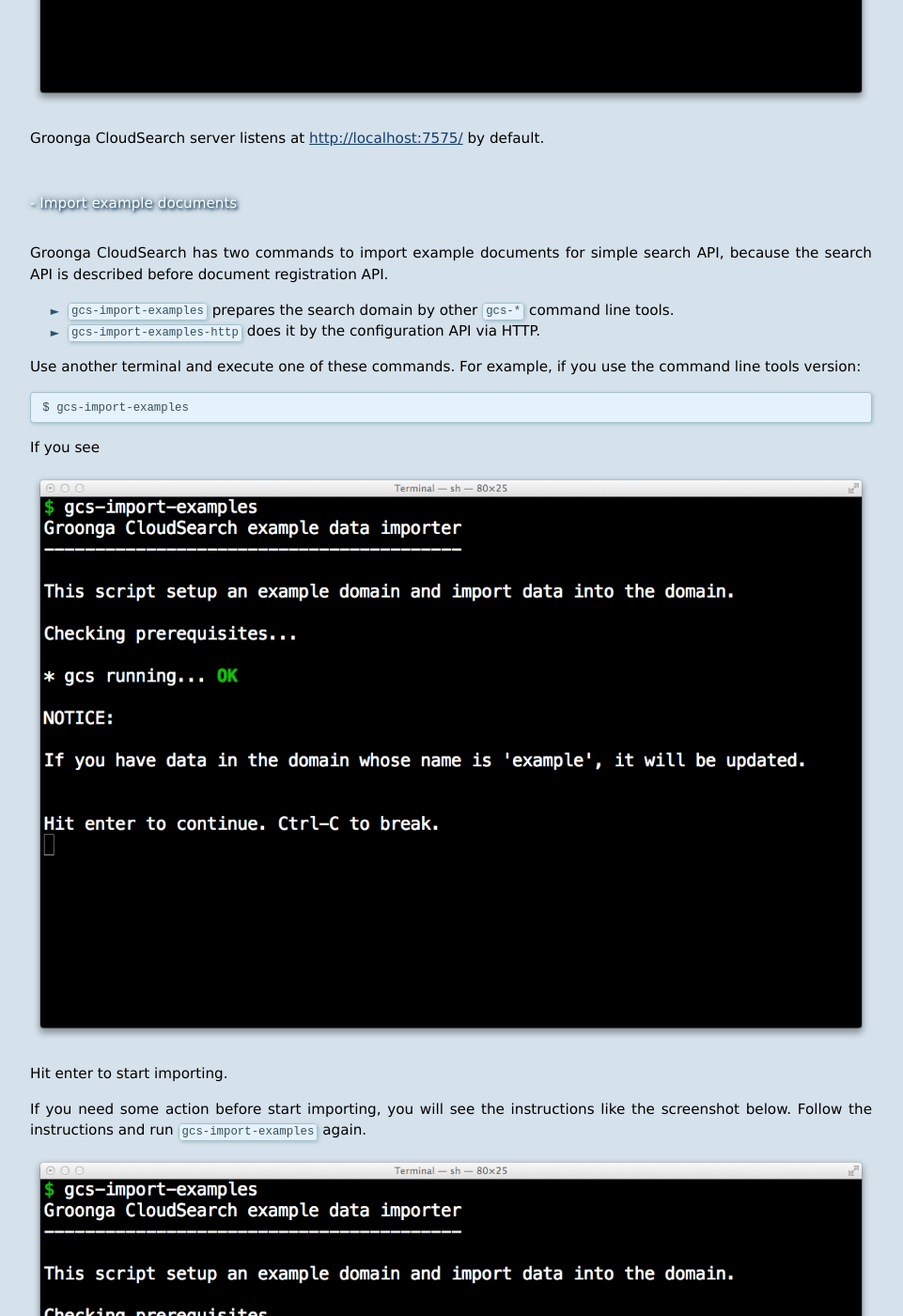
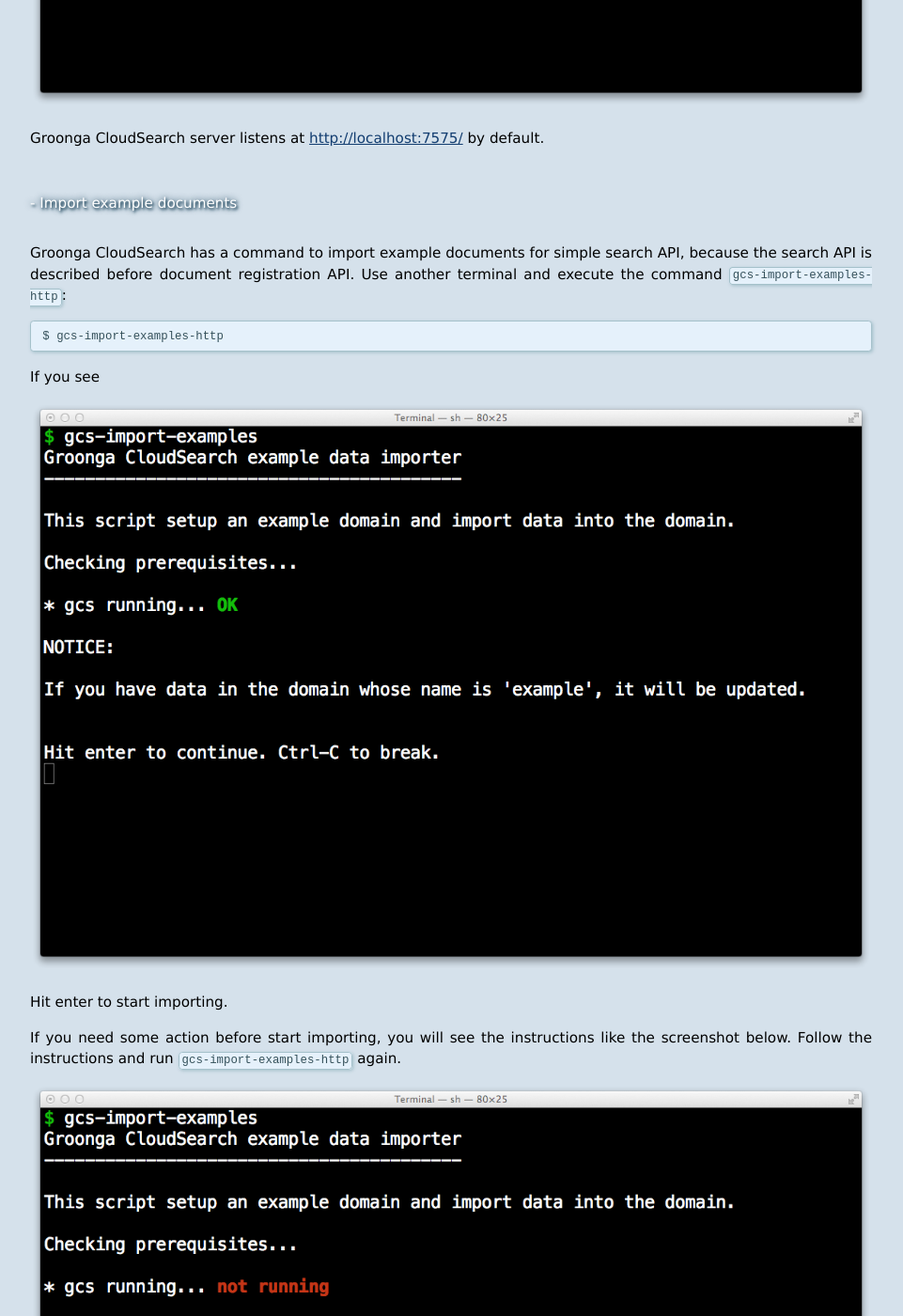
Before and after one commit to groonga/gcs.groonga.org, a Jekyll site: the page built from docs/tutorial/index.md, in a window 1280 px wide and 1400 px high, scrolled down 3092 px. Shown: the whole window at 94% size, without its empty margins (160-1121 px from the left). Built offline with Jekyll 4.4.1, drawn with Linux system fonts in a browser that asks for light colours; comment, search, counter and statistics services are not loaded; some of the changed text lies outside the part shown.

Commit message:
Update tutorials for gcs-import-examples-http

```diff
--- a/docs/tutorial/index.md
+++ b/docs/tutorial/index.md
@@ -136,18 +136,11 @@
 
 ### Import example documents
 
-Groonga CloudSearch has two commands to import example documents for simple
+Groonga CloudSearch has a command to import example documents for simple
 search API, because the search API is described before document registration
-API.
+API. Use another terminal and execute the command `gcs-import-examples-http`:
 
- * `gcs-import-examples` prepares the search domain by other `gcs-*`
-   command line tools.
- * `gcs-import-examples-http` does it by the configuration API via HTTP.
-
-Use another terminal and execute one of these commands.
-For example, if you use the command line tools version:
-
-    $ gcs-import-examples
+    $ gcs-import-examples-http
 
 If you see
 
@@ -156,7 +149,7 @@
 Hit enter to start importing.
 
 If you need some action before start importing, you will see the instructions like the screenshot below.
-Follow the instructions and run `gcs-import-examples` again.
+Follow the instructions and run `gcs-import-examples-http` again.
 
 <img src="gcs-import-examples-error.png" alt="gcs-import-examples command started with error" width="100%" />
 
```
Also changed, not shown: other parts of docs/tutorial/index.md (+25 -0 lines).
